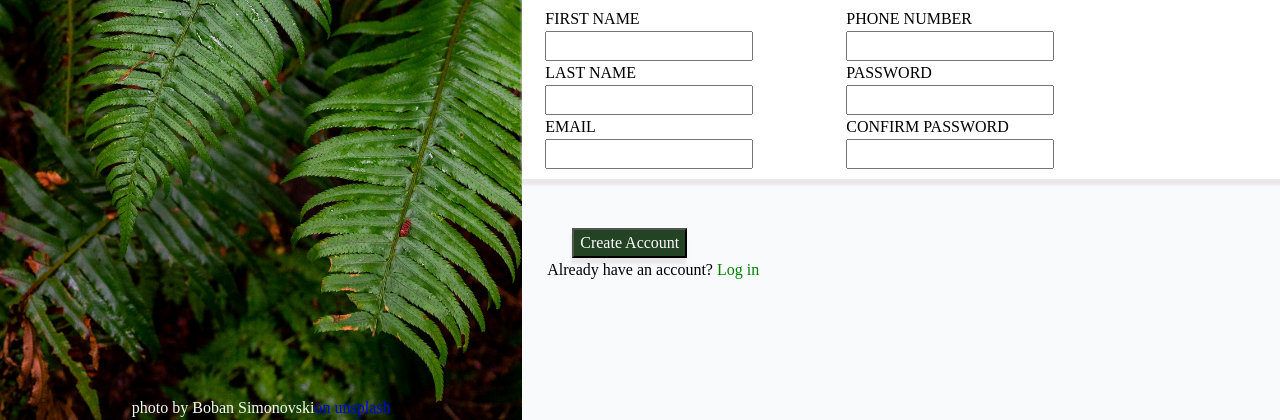
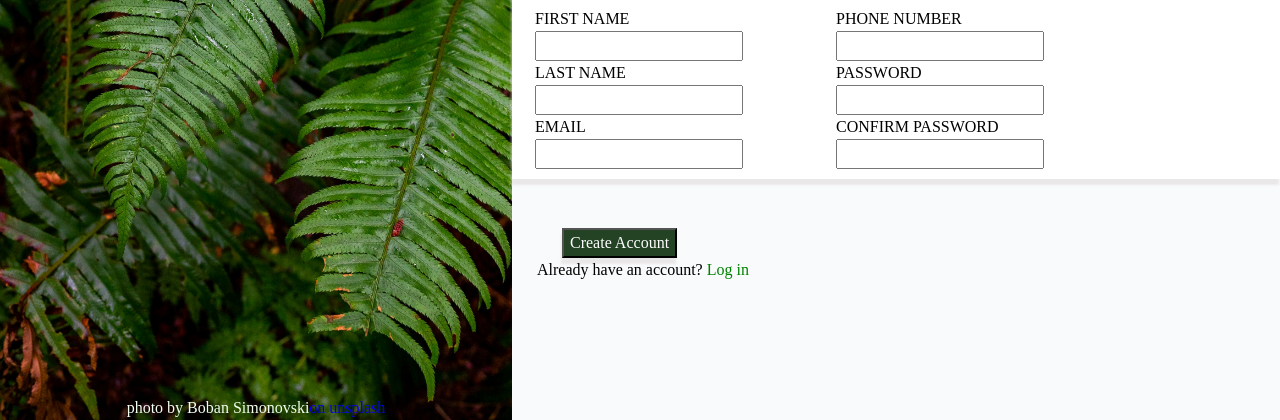
Before and after one commit to Rassan99/Sign-up-Form, a plain HTML site: page index.html in a window 1280 px wide. Shown: the part 380-800 px from the top of the page. Drawn offline with Linux system fonts and the light colour scheme.

Commit message:
Fix: the Background colors expandation

```diff
--- a/styles.css
+++ b/styles.css
@@ -112,19 +112,18 @@ body {
 }
 .side-left {
   background-size: 100% 100%;
-  width: 35%;
   display: flex;
   flex-direction: column;
   flex-wrap: nowrap;
   justify-content: space-between;
-  width: 40%;
+  width: 40vw;
 }
 .side-right {
   display: flex;
   flex-direction: column;
   justify-content: center;
   background-color: #f9fafb;
-  width: 60%;
+  width: 60vw;
 }
 img {
   max-width: 75px;
@@ -188,6 +187,7 @@ a {
 div#parent-log {
   display: flex;
   flex-direction: row;
+  flex-wrap: wrap;
 }
 div.log-left {
   display: flex;
```
